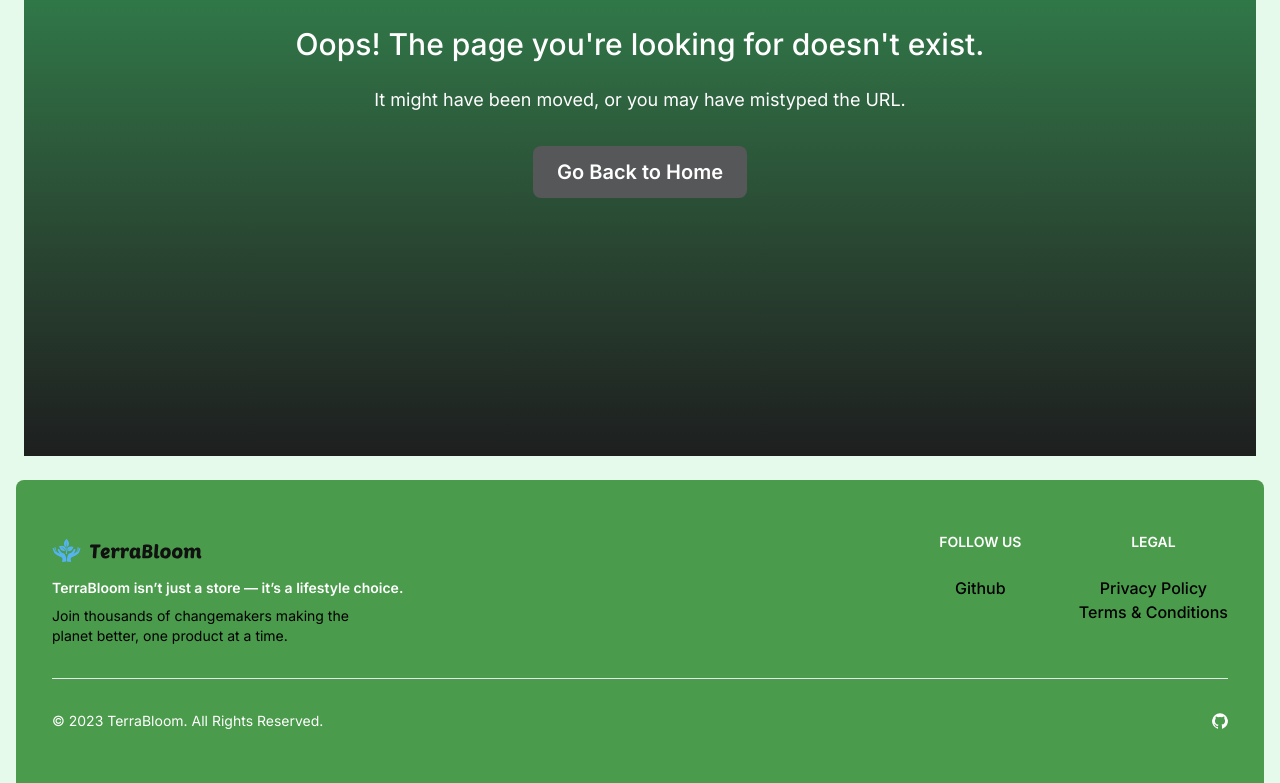
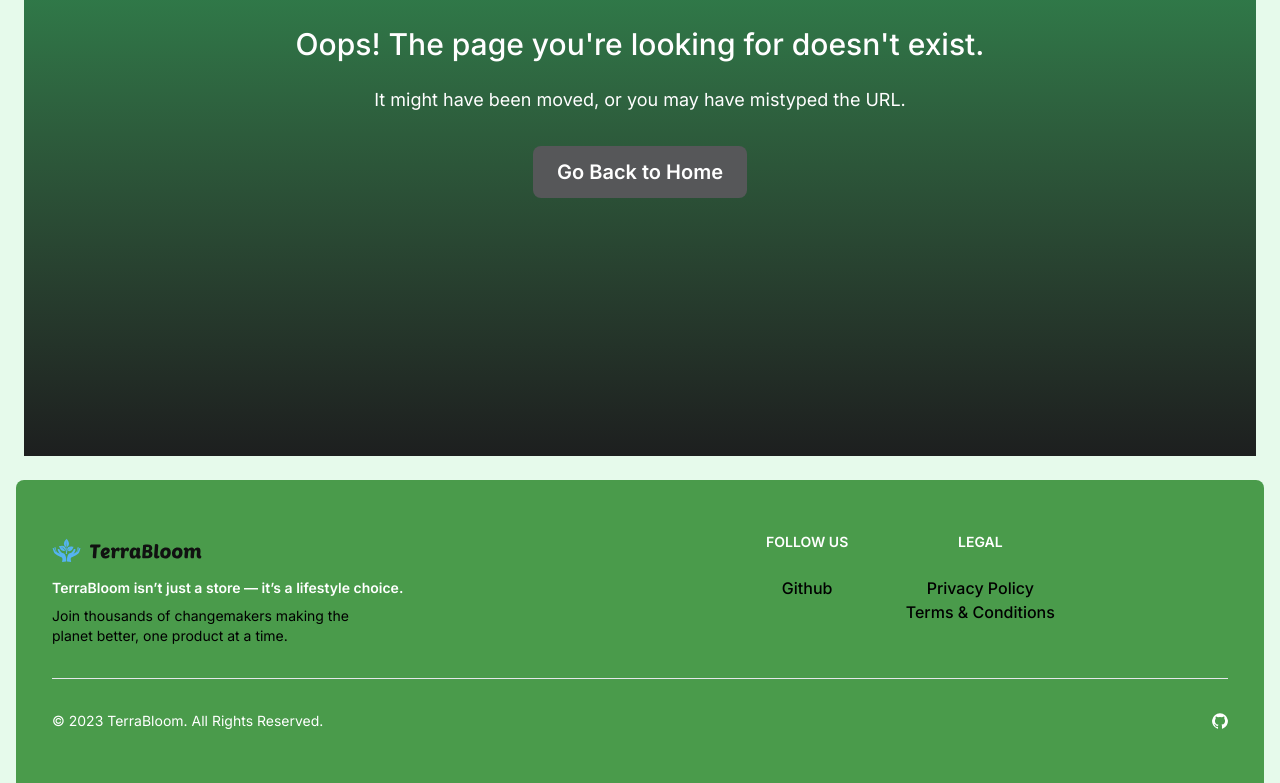
Before and after one commit to Himil192/TerraBloom, a React (Vite) app: page /TerraBloom/terms-and-conditions in a window 1280 px wide. Shown: the part 376-1159 px from the top of the page. Built offline with nearby package versions, Linux system fonts and the light colour scheme.

Commit message:
some bugs footer and images of feature products are solved

```diff
--- a/src/component/Footer.jsx
+++ b/src/component/Footer.jsx
@@ -34,9 +34,9 @@ const Footer = () => {
 
                         </div>
 
-                        <div className="grid grid-cols-2 gap-8 sm:gap-6 sm:grid-cols-3">
-                            <div>
-                                {/* <h2 className="mb-6 text-sm font-semibold text-white  uppercase ">Resources</h2>
+                        <div className="grid grid-cols-2 gap-8 sm:gap-6 sm:grid-cols-3 pt-10 md:pt-0">
+                            {/* <div>
+                                <h2 className="mb-6 text-sm font-semibold text-white  uppercase ">Resources</h2>
                                 <ul className="  font-medium">
                                     <li className="mb-4">
                                         <a href="https://flowbite.com/" className="hover:text-second-highlight-color">Flowbite</a>
@@ -44,8 +44,8 @@ const Footer = () => {
                                     <li>
                                         <a href="https://tailwindcss.com/" className="hover:text-second-highlight-color">Tailwind CSS</a>
                                     </li>
-                                </ul> */}
-                            </div>
+                                </ul>
+                            </div> */}
                             <div>
                                 <h2 className="mb-6 text-sm font-semibold text-white  uppercase ">Follow us</h2>
                                 <ul className="  font-medium">
--- a/src/component/ProductCards.jsx
+++ b/src/component/ProductCards.jsx
@@ -2,10 +2,11 @@ import React from "react";
 
 const ProductCard = ({ product }) => {
     return (
-        <div className="relative m-10 flex w-full max-w-xs flex-col overflow-hidden rounded-lg border border-gray-100 bg-white shadow-md">
+        <div className="relative m-5 flex w-full max-w-xs flex-col overflow-hidden rounded-lg border border-gray-100 bg-white shadow-md">
             <a className="relative mx-3 mt-3 flex h-60 overflow-hidden rounded-xl" href="#">
                 <img
-                    className="w-full h-full object-cover"
+                    className="w-full h-full object-cover" loading="lazy"
+                    srcSet={`${product.image} 2x`}
                     src={product.image}
                     alt={product.title}
                 />
--- a/src/pages/Home.jsx
+++ b/src/pages/Home.jsx
@@ -137,7 +137,7 @@ const Home = () => {
 
             <section className="bg-color-background text-color-text pt-25">
                 <h2 className="text-4xl tracking-tight font-extrabold text-center mb-8">Featured Products</h2>
-                <div className="flex flex-wrap justify-center gap-8 p-10">
+                <div className="flex flex-wrap justify-center  ">
 
                     {products.map((product) => (
                         <ProductCards key={product.id} product={product} />
```
